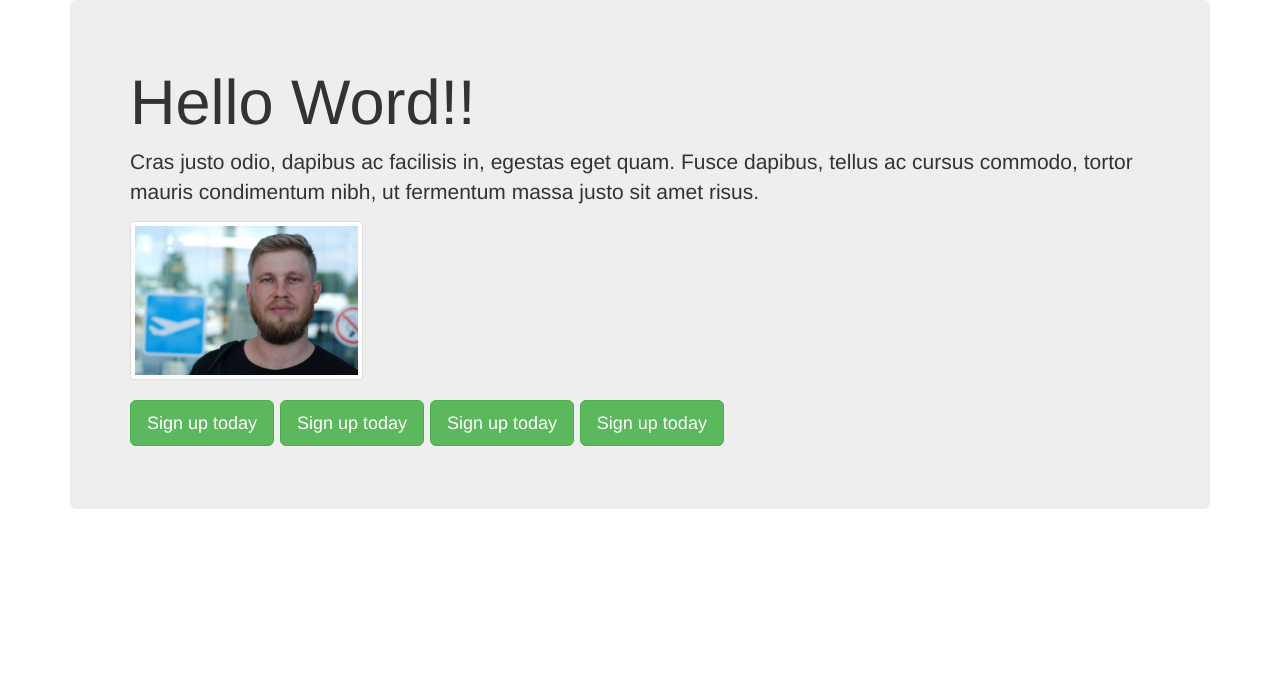
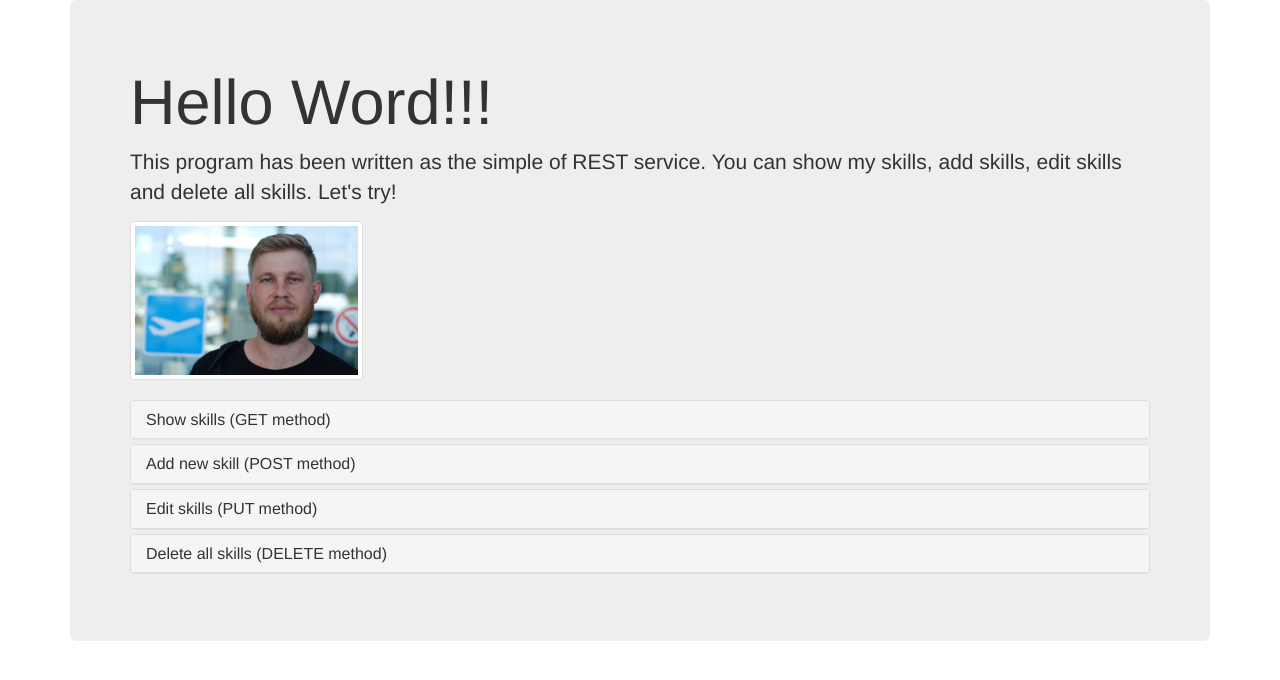
Before and after one commit to fatgit/testDevOps, a Flask app: page / in a window 1280 px wide. Shown: the top 680 px of the page. Run offline with Flask 2, Linux system fonts and the light colour scheme; some libraries are stand-ins or nearby versions.

Commit message:
html + js

```diff
--- a/application/static/js/script.js
+++ b/application/static/js/script.js
@@ -1,43 +1,102 @@
 $(function(){
 
-    $('.btn-get').click(function(event)) {
+    $('.btn-get').click(function(e) {
         $.ajax({
-
             url: '/skills',
-                    data: $(form).serialize(),
             type: 'GET',
-                    success: function(response){
-                    console.log(response);
-                        tr.push(response) ;
-                        tr = JSON.parse(tr[0]);
-                        console.log(tr.answer);
-                        end.append('<div class="masthead">' + tr.answer + '</div>')
+            success: function (response) {
+                var skills = JSON.parse(response);
+                $('#answer').text(skills.answer);
             },
-                    error: function(error){
+            error: function (error) {
                 console.log(error);
             }
         });
 
-        }
-    $('.btn-post').click(function(event)) {
+        e.preventDefault();
+
+    });
+
+    $('.btn-edit').click(function(e) {
+        var edit = $('#edit');
+
         $.ajax({
-
             url: '/skills',
-                    data: $(form).serialize(),
-                    type: 'POST',
-                    success: function(response){
-                    console.log(response);
-                        tr.push(response) ;
-                        tr = JSON.parse(tr[0]);
-                        console.log(tr.answer);
-                        end.append('<div class="masthead">' + tr.answer + '</div>')
+            type: 'GET',
+            success: function (response) {
+                edit.fadeIn('slow');
+                var skills = JSON.parse(response);
+                edit.text(skills.answer);
             },
-                    error: function(error){
+            error: function (error) {
                 console.log(error);
             }
         });
 
+        e.preventDefault();
+    });
+
+    $('.btn-put').click(function(e) {
+        var edit = $('#edit'),
+            updateUser = {};
+
+        updateUser.name = edit.val();
+
+        $.ajax({
+            url: '/skills',
+            type: 'PUT',
+            data: updateUser,
+            success: function (response) {
+                edit.fadeOut('slow');
+                var skills = JSON.parse(response);
+                $('#answerPut').append(skills.answer);
+                edit.append(skills.answer);
+            },
+            error: function (error) {
+                console.log(error);
             }
+        });
+
+        e.preventDefault();
+    });
+
+    $('.btn-post').click(function(e) {
+        var skill = {};
+        skill.name = $('#newSkill').val();
+
+        $.ajax({
+            url: '/skills',
+            type: 'POST',
+            data: skill,
+            success: function (response) {
+                var skills = JSON.parse(response);
+                $('#answerPost').text(skills.answer);
+            },
+            error: function (error) {
+                console.log(error);
+            }
+        });
+
+        e.preventDefault();
+    });
+
+    $('.btn-del').click(function(e) {
+
+        $.ajax({
+            url: '/skills',
+            type: 'DELETE',
+            success: function (response) {
+                var skills = JSON.parse(response);
+                $('#delete').text(skills.answer);
+            },
+            error: function (error) {
+                console.log(error);
+            }
+        });
+
+        e.preventDefault();
+    })
 
 
-}
+
+});
--- a/application/templates/index.html
+++ b/application/templates/index.html
@@ -12,10 +12,10 @@
         <script src="static/js/jquery-1.11.3.min.js"></script>
         <!-- Bootstrap core CSS -->
         <link href="static/css/bootstrap.min.css" rel="stylesheet">
-        <!--<link href="css/bootstrap.min.css" rel="stylesheet">-->
+        <link href="static/css/style.css" rel="stylesheet">
 
         <!-- Custom styles for this template -->
-        <!--<script src="static/js/script.js"></script>-->
+        <script src="static/js/script.js"></script>
 
     </head>
 
@@ -25,8 +25,10 @@
 
 
           <div class="jumbotron">
-                <h1>Hello Word!!</h1>
-                <p class="lead">Cras justo odio, dapibus ac facilisis in, egestas eget quam. Fusce dapibus, tellus ac cursus commodo, tortor mauris condimentum nibh, ut fermentum massa justo sit amet risus.</p>
+            <h1>Hello Word!!!</h1>
+            <p class="lead">This program has been written as the simple of REST service.
+            You can show my skills, add skills, edit skills and delete all skills. Let's try!
+            </p>
 
               <div class="row">
                   <div class="col-xs-6 col-md-3">
@@ -35,17 +37,83 @@
                     </a>
                   </div>
               </div>
-                  <p><a class="btn btn-lg btn-success btn-get" href="#" role="button">Sign up today</a>
-                  <a class="btn btn-lg btn-success btn-post" href="#" role="button">Sign up today</a>
-                  <a class="btn btn-lg btn-success btn-put" href="#" role="button">Sign up today</a>
-                  <a class="btn btn-lg btn-success btn-delete" href="#" role="button">Sign up today</a></p>
+
+              <div class="panel-group" id="accordion" role="tablist" aria-multiselectable="true">
+                  <div class="panel panel-default">
+                    <div class="panel-heading" role="tab" id="headingOne">
+                      <h4 class="panel-title">
+                        <a  role="button" data-toggle="collapse" data-parent="#accordion" href="#collapseOne" aria-expanded="false" aria-controls="collapseOne" class="btn-get">
+                          Show skills (GET method)
+                        </a>
+                      </h4>
                     </div>
-
+                    <div id="collapseOne" class="panel-collapse collapse" role="tabpanel" aria-labelledby="headingOne">
+                      <div class="panel-body">
+                          <div id="answer"></div>
                       </div>
-        <div class="answer">
                     </div>
-
-
+                  </div>
+                  <div class="panel panel-default">
+                    <div class="panel-heading" role="tab" id="headingTwo">
+                      <h4 class="panel-title">
+                        <a class="collapsed" role="button" data-toggle="collapse" data-parent="#accordion" href="#collapseTwo" aria-expanded="false" aria-controls="collapseTwo">
+                          Add new skill (POST method)
+                        </a>
+                      </h4>
+                    </div>
+                    <div id="collapseTwo" class="panel-collapse collapse" role="tabpanel" aria-labelledby="headingTwo">
+                      <div class="panel-body">
+                          <div class="row">
+                            <div class="col-md-6">
+                                      <input id="newSkill" type="text" class="form-control" id="exampleInputPassword1" placeholder="Skill">
+                                </div>
+                              <div class="col-md-2">
+                              <button type="button" class="btn btn-success btn-post">Success</button>
+                              </div>
+                              <div class="col-md-2">
+                              <din id="answerPost"></din>
+                              </div>
+                      </div>
+                    </div>
+                  </div>
+                      </div>
+                  <div class="panel panel-default">
+                    <div class="panel-heading" role="tab" id="headingThree">
+                      <h4 class="panel-title">
+                        <a class="collapsed btn-edit" role="button" data-toggle="collapse" data-parent="#accordion" href="#collapseThree" aria-expanded="false" aria-controls="collapseThree">
+                          Edit skills (PUT method)
+                        </a>
+                      </h4>
+                    </div>
+                    <div id="collapseThree" class="panel-collapse collapse" role="tabpanel" aria-labelledby="headingFour">
+                      <div class="panel-body">
+                          <div class="row">
+                          <div class="col-md-6"><div class="col-md-5"  ><textarea id="edit"  name="rules" class="form-control response-area" rows="10" cols="40"></textarea></div></div>
+                          <div class="col-md-2"><button type="button btn-post" class="btn btn-success btn-put">Success</button></div>
+                              <div class="col-md-2"><div id="answerPut"></div></div>
+                          </div>
+                      </div>
+                    </div>
+                  </div>
+                  <div class="panel panel-default">
+                    <div class="panel-heading" role="tab" id="headingFour">
+                      <h4 class="panel-title">
+                        <a class="collapsed" role="button" data-toggle="collapse" data-parent="#accordion" href="#collapseFour" aria-expanded="false" aria-controls="collapseFour">
+                          Delete all skills (DELETE method)
+                        </a>
+                      </h4>
+                    </div>
+                    <div id="collapseFour" class="panel-collapse collapse" role="tabpanel" aria-labelledby="headingThree">
+                      <div class="panel-body">
+                          Are you sure?
+                        <button type="button" class="btn btn-danger btn-del">Delete</button>
+                          <div id="delete"></div>
+                      </div>
+                    </div>
+                  </div>
+              </div>
+        </div>
+        </div>
 
         </div>
 
--- a/application/wsgi.py
+++ b/application/wsgi.py
@@ -12,37 +12,51 @@ def index():
 
 @application.route('/app', methods=['GET', 'POST', 'PATCH', 'PUT', 'DELETE'])
 def app():
-    print(request.method    )
+    print(request.method)
     return 'ssss'
 
 
 @application.route('/skills', methods = ['GET', 'POST', 'PATCH', 'PUT', 'DELETE'])
 def skills():
-    f = open('application/skills', 'r')
-    skiill = f.read()
-    print(skiill)
+    print (request.method)
+    if request.method == 'GET':
+        f = open('application/skills', 'r')
+        skills = f.read()
+        file_split = skills.split('\n')
+        print(file_split)
+        text =''
+        for i in file_split:
+            text += i + '<br>'
+        f.close
+
+        return json.dumps({'answer': skills})
+
+    elif request.method == 'POST':
+        skill = request.form['name']
+        f = open('application/skills', 'a')
+        f.write("\n"+skill)
+        f.close
+
+        return json.dumps({'answer': "Save"})
+
+
+    elif request.method == 'PUT':
+        name = request.form['name']
+        f = open('application/skills', 'w')
+        f.write(name)
+        f.close()
+
+        return json.dumps({'answer': 'Save'})
+
+    elif request.method == 'DELETE':
+        f = open('application/skills', 'w')
+        f.write('')
+        f.close()
+
+        return json.dumps({'answer': 'All skills have been removed'})
+
     return "skiill"
 
-
-
-
-@application.route('/messages', methods = ['POST'])
-def api_message():
-
-    if request.headers['Content-Type'] == 'text/plain':
-        return "Text Message: " + request.data
-
-    elif request.headers['Content-Type'] == 'application/json':
-        return "JSON Message: " + json.dumps(request.json)
-
-    elif request.headers['Content-Type'] == 'application/octet-stream':
-        f = open('./binary', 'wb')
-        f.write(request.data)
-        f.close()
-        return "Binary message written!"
-
-    else:
-        return "415 Unsupported Media Type ;)"
 
 if __name__=="__main__":
     # application.run(debug=True)
```
Also changed, not shown: application/static/css/style.css (added), 1 other file. Lines whose indentation alone changed are shown as unchanged.
